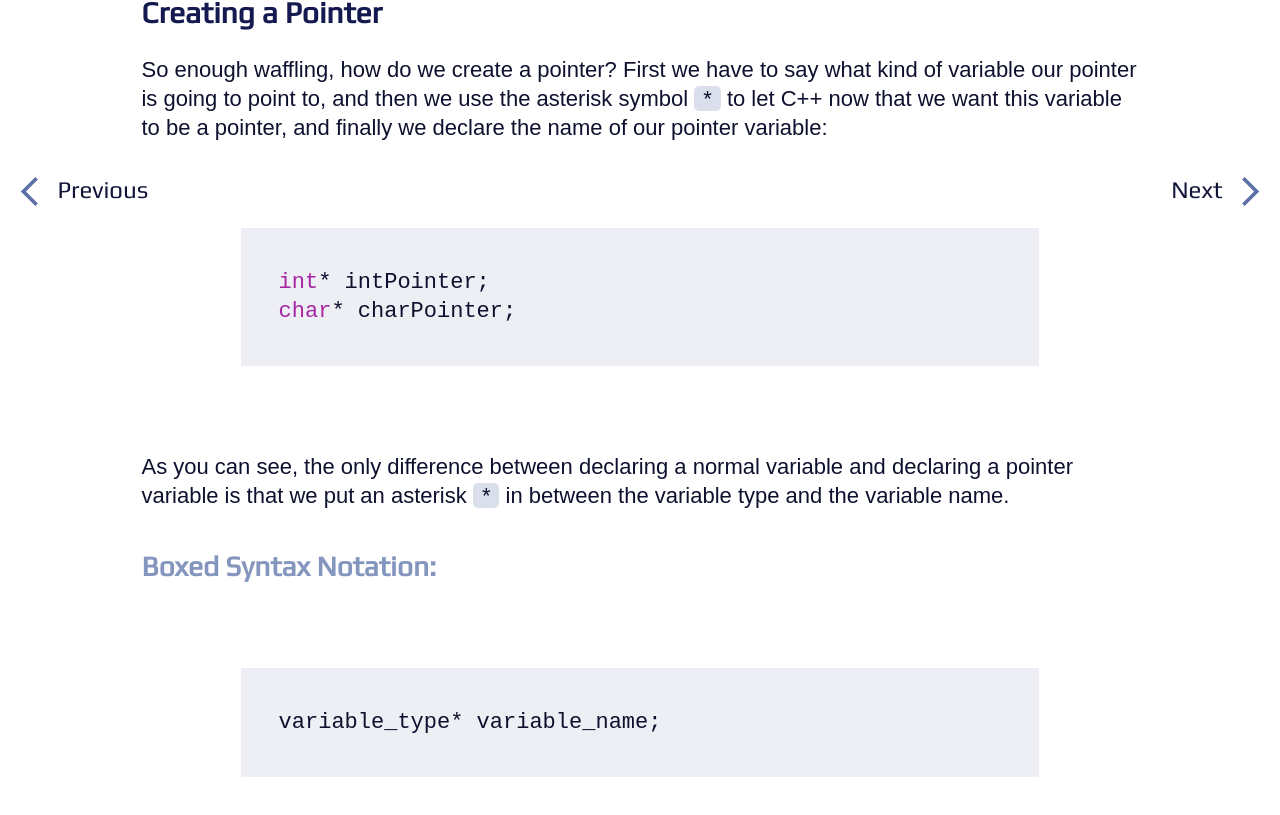
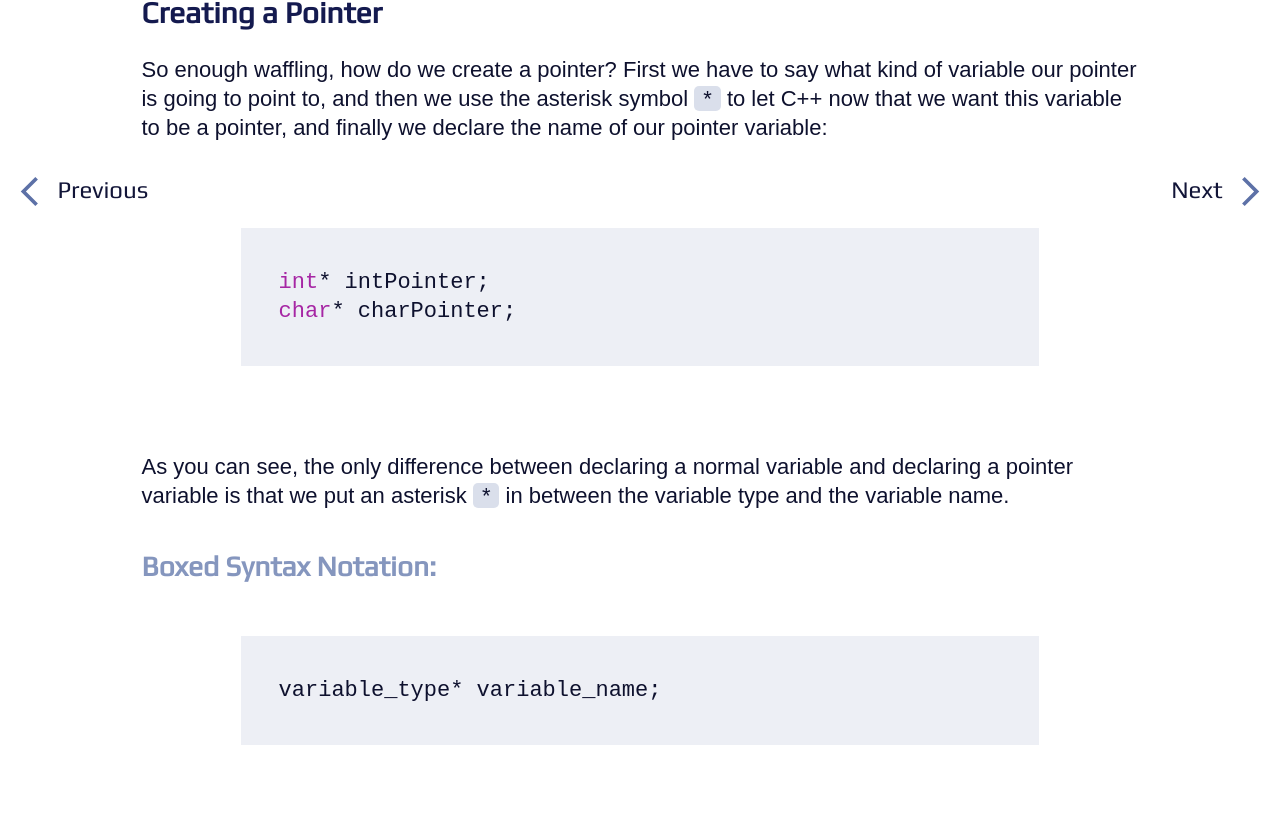
Before and after one commit to uclaacm/parcel-pointers, a React app: page /lesson-2-2 in a window 1280 px wide. Shown: the part 542-1357 px from the top of the page. Built offline with nearby package versions, Linux system fonts and the light colour scheme; a web font is replaced by a local one.

Commit message:
fix diagram spacing and terminal styling

```diff
--- a/src/components/Terminal.tsx
+++ b/src/components/Terminal.tsx
@@ -1,7 +1,7 @@
 import { Light as SyntaxHighlighter } from 'react-syntax-highlighter';
 import cpp from 'react-syntax-highlighter/dist/esm/languages/hljs/cpp';
 import atomOneLightCustom from '../styles/Terminal/atom-one-light-custom';
-import "../styles/Terminal/Terminal.scss"
+import '../styles/Terminal/Terminal.scss';
 
 export interface TerminalProps {
   code: string;
@@ -19,6 +19,6 @@ export default function Terminal(props: TerminalProps): JSX.Element {
       >
         {props.code}
       </SyntaxHighlighter>
-      </div>
+    </div>
   );
 }
--- a/src/styles/PageWrapper.scss
+++ b/src/styles/PageWrapper.scss
@@ -21,7 +21,15 @@ $layout-hspacing: 13vh;
     padding-top: 5vh;
   }
 
-  .diagram {
+  h2 + .diagram {
+    padding: 4vh 0;
+  }
+
+  label + .diagram {
+    padding: 4vh 0;
+  }
+
+  p + .diagram {
     padding: 8vh 0;
   }
 
--- a/src/styles/Terminal/Terminal.scss
+++ b/src/styles/Terminal/Terminal.scss
@@ -1,5 +1,5 @@
 .terminal {
-    margin: auto;
-    width: 80%;
-    justify-content: center;
+  justify-content: center;
+  margin: auto;
+  width: 80%;
 }
```
